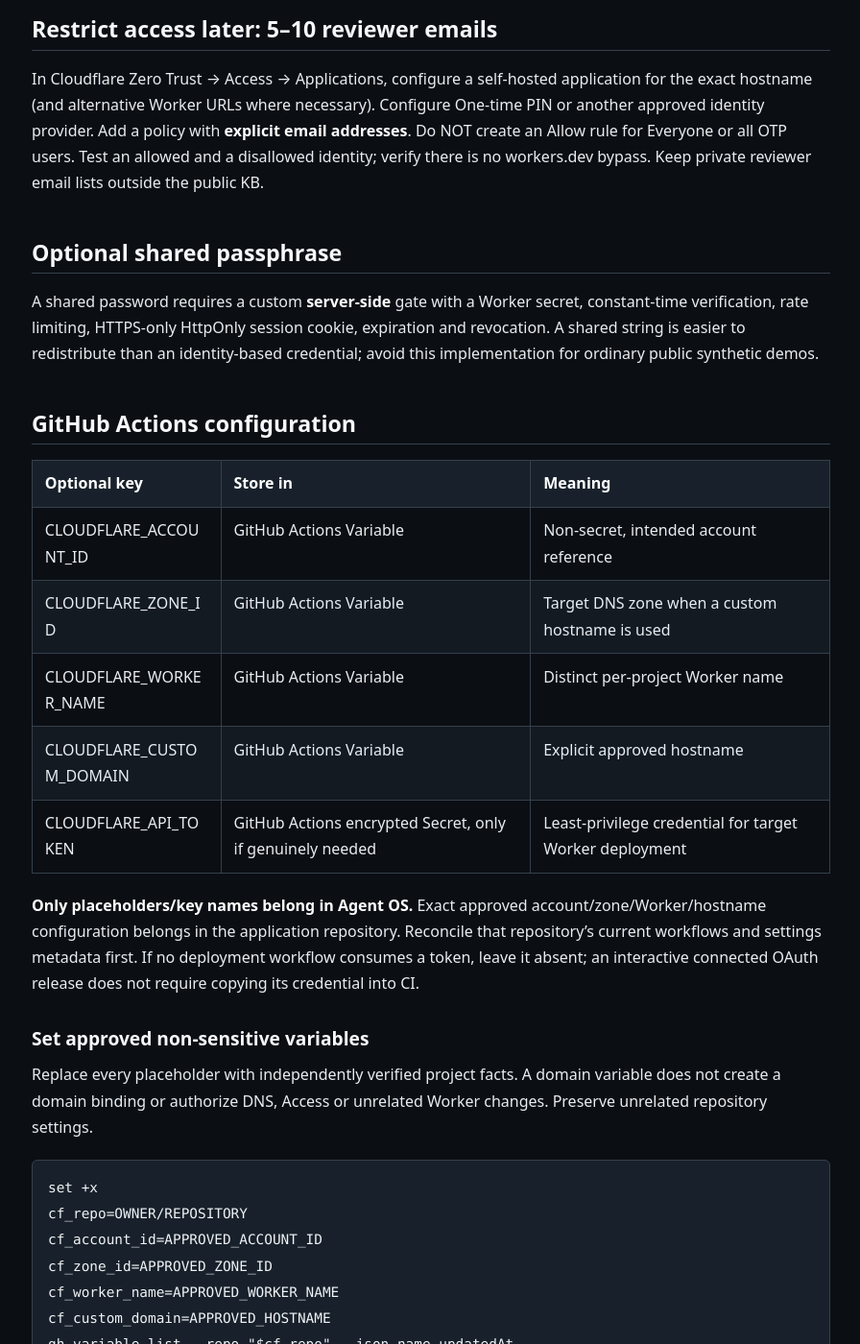
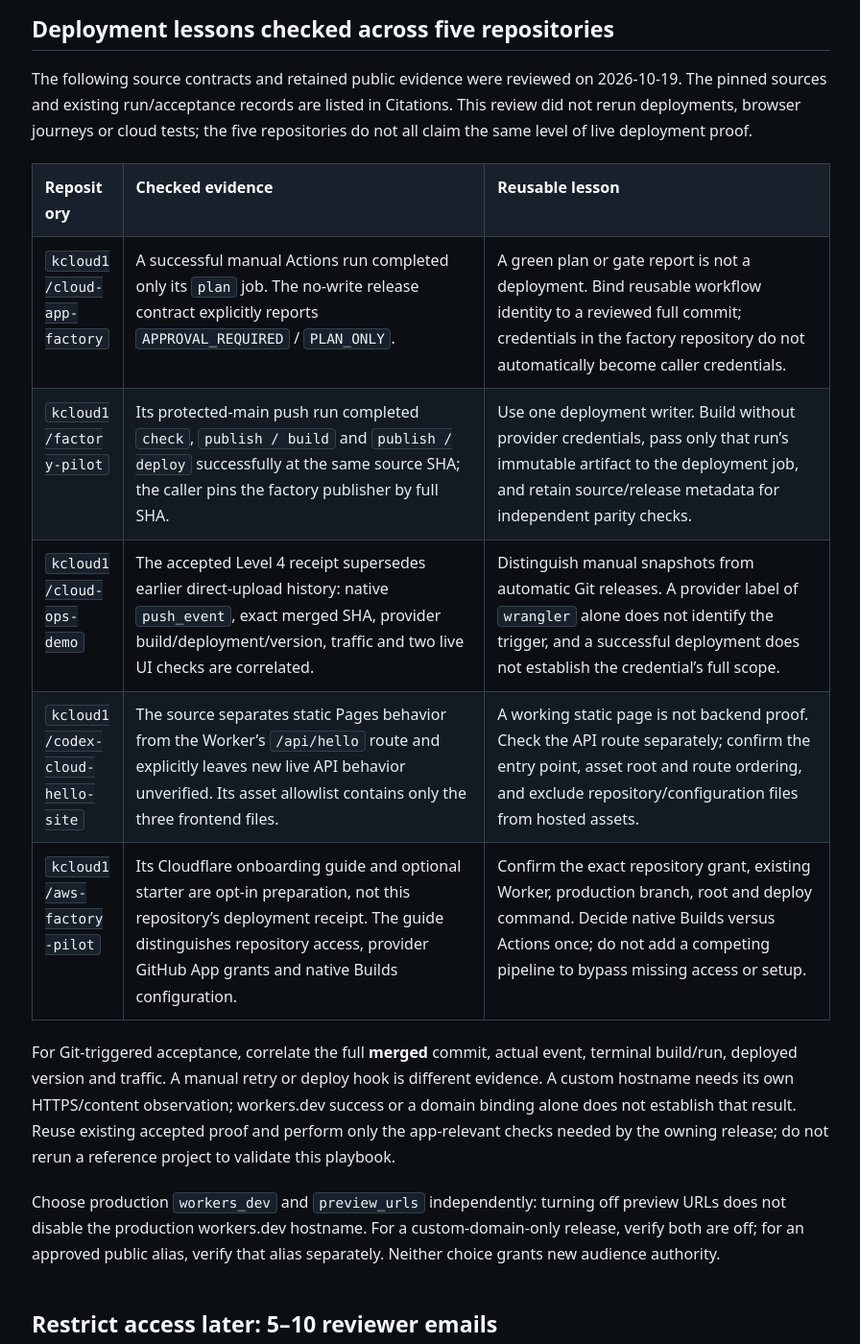
Before and after one commit to amitkarpe/agent-os, a Jekyll site: the page built from kb/playbooks/integrations/cloudflare-worker-demo-deployment.md, in a window 1280 px wide and 1400 px high, scrolled down 1370 px. Shown: the whole window at 96% size, without its empty margins (191-1087 px from the left). Built offline with Jekyll 4.4.1, drawn with Linux system fonts in a browser that asks for light colours; some of the changed text lies outside the part shown.

Commit message:
docs: rename Cloudflare playbook and add verified deployment lessons

```diff
--- a/kb/playbooks/integrations/Download Cloudflare Demo Access Playbook.md
+++ b/kb/playbooks/integrations/cloudflare-worker-demo-deployment.md
@@ -1,6 +1,6 @@
 ---
 type: Practice
-title: Download Cloudflare Demo Access Playbook
+title: Cloudflare Worker Demo Deployment
 description: Reusable Cloudflare Workers demo publication, custom domains, public access, email allowlists, and GitHub configuration.
 status: reviewed
 scope: synthetic Cloudflare Workers demos
@@ -10,7 +10,7 @@
 tags: [cloudflare, workers, access, github-actions, dns, deployment]
 ---
 
-# Download Cloudflare Demo Access Playbook
+# Cloudflare Worker Demo Deployment
 
 **Purpose:** publish reviewed, synthetic-only demos using a dedicated Cloudflare Worker and branded custom domain. This is reusable guidance, not account authorization. The owning repository Issue/SPEC and live provider evidence decide what is permitted.
 
@@ -33,6 +33,33 @@
 5. PUBLIC means no login challenge at **all reachable hostnames**, including an active workers.dev URL. Do not alter unrelated Access applications or broad Zero Trust settings.
 6. Test from an unauthenticated browser session: correct HTTPS URL, no email OTP, correct version, working MOCK journey and exported evidence with REAL_WRITES=0.
 7. Retain a short sanitized release receipt. A successful domain API response does not by itself prove TLS, DNS propagation or anonymous-browser acceptance.
+
+## Deployment lessons checked across five repositories
+
+The following source contracts and retained public evidence were reviewed on
+2026-10-19. The pinned sources and existing run/acceptance records are listed in
+Citations. This review did not rerun deployments, browser journeys or cloud tests;
+the five repositories do not all claim the same level of live deployment proof.
+
+| Repository | Checked evidence | Reusable lesson |
+| --- | --- | --- |
+| `kcloud1/cloud-app-factory` | A successful manual Actions run completed only its `plan` job. The no-write release contract explicitly reports `APPROVAL_REQUIRED` / `PLAN_ONLY`. | A green plan or gate report is not a deployment. Bind reusable workflow identity to a reviewed full commit; credentials in the factory repository do not automatically become caller credentials. |
+| `kcloud1/factory-pilot` | Its protected-main push run completed `check`, `publish / build` and `publish / deploy` successfully at the same source SHA; the caller pins the factory publisher by full SHA. | Use one deployment writer. Build without provider credentials, pass only that run's immutable artifact to the deployment job, and retain source/release metadata for independent parity checks. |
+| `kcloud1/cloud-ops-demo` | The accepted Level 4 receipt supersedes earlier direct-upload history: native `push_event`, exact merged SHA, provider build/deployment/version, traffic and two live UI checks are correlated. | Distinguish manual snapshots from automatic Git releases. A provider label of `wrangler` alone does not identify the trigger, and a successful deployment does not establish the credential's full scope. |
+| `kcloud1/codex-cloud-hello-site` | The source separates static Pages behavior from the Worker's `/api/hello` route and explicitly leaves new live API behavior unverified. Its asset allowlist contains only the three frontend files. | A working static page is not backend proof. Check the API route separately; confirm the entry point, asset root and route ordering, and exclude repository/configuration files from hosted assets. |
+| `kcloud1/aws-factory-pilot` | Its Cloudflare onboarding guide and optional starter are opt-in preparation, not this repository's deployment receipt. The guide distinguishes repository access, provider GitHub App grants and native Builds configuration. | Confirm the exact repository grant, existing Worker, production branch, root and deploy command. Decide native Builds versus Actions once; do not add a competing pipeline to bypass missing access or setup. |
+
+For Git-triggered acceptance, correlate the full **merged** commit, actual event,
+terminal build/run, deployed version and traffic. A manual retry or deploy hook is
+different evidence. A custom hostname needs its own HTTPS/content observation;
+workers.dev success or a domain binding alone does not establish that result.
+Reuse existing accepted proof and perform only the app-relevant checks needed by
+the owning release; do not rerun a reference project to validate this playbook.
+
+Choose production `workers_dev` and `preview_urls` independently: turning off
+preview URLs does not disable the production workers.dev hostname. For a
+custom-domain-only release, verify both are off; for an approved public alias,
+verify that alias separately. Neither choice grants new audience authority.
 
 ## Restrict access later: 5–10 reviewer emails
 
@@ -122,3 +149,15 @@
 - https://cli.github.com/manual/gh_secret_set
 - https://cli.github.com/manual/gh_secret_list
 - https://developers.cloudflare.com/workers/authorization/workers/
+
+### Pinned repository contracts and existing deployment evidence
+
+- https://github.com/kcloud1/cloud-app-factory/blob/fbbea5e289e552d357143ee27d2bbe00d76cedc1/docs/RELEASE_GATE.md
+- https://github.com/kcloud1/cloud-app-factory/actions/runs/38068725435
+- https://github.com/kcloud1/factory-pilot/blob/3eabe4d0e1eccdc88f57ca34d4204c309124bb11/.github/workflows/pilot.yml
+- https://github.com/kcloud1/factory-pilot/actions/runs/38093719264
+- https://github.com/kcloud1/cloud-ops-demo/issues/5#issuecomment-6094650672
+- https://github.com/kcloud1/cloud-ops-demo/blob/d0e61e0037b7841cb27a40758c0bd3f93c2e9095/wrangler.jsonc
+- https://github.com/kcloud1/codex-cloud-hello-site/blob/9b637d9a456db297b0a2f3767a3746146bc5d50e/README.md
+- https://github.com/kcloud1/codex-cloud-hello-site/blob/9b637d9a456db297b0a2f3767a3746146bc5d50e/.assetsignore
+- https://github.com/kcloud1/aws-factory-pilot/blob/bf203e70474f39056b9cb1ff5755288af35ed39c/docs/CLOUDFLARE_WORKERS_ONBOARDING.md
```
Also changed, not shown: kb/index.md (+1 -1 lines).
